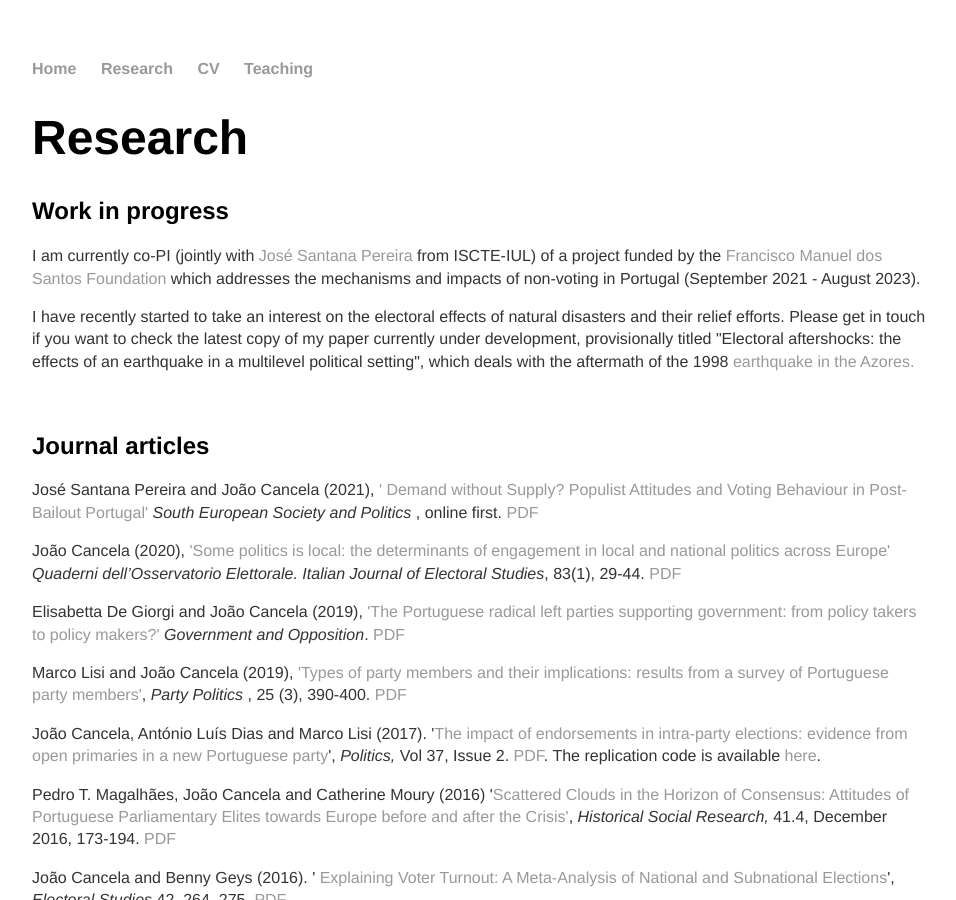
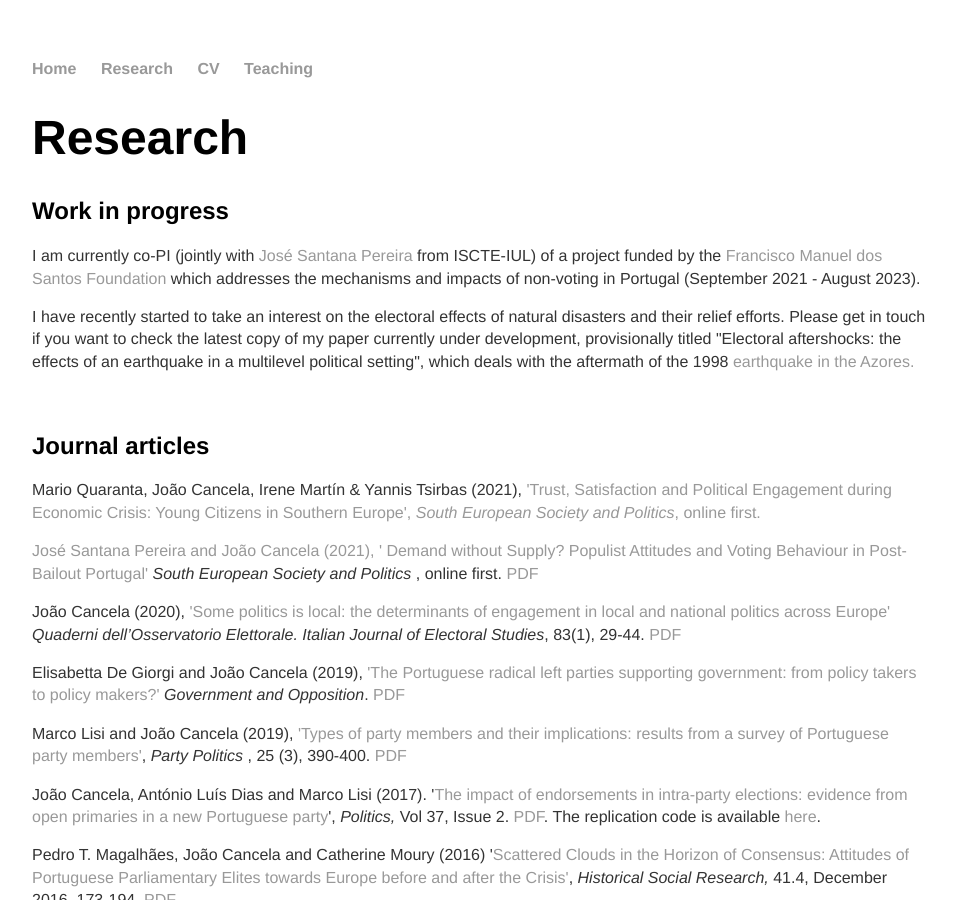
Before and after one commit to joaocancela/joaocancela.github.io, a Jekyll site: the page built from research/index.html, in a window 1280 px wide and 900 px high. Shown: the whole window, without its empty margins (160-1116 px from the left). Built offline with Jekyll 4.4.1, drawn with Linux system fonts in a browser that asks for light colours.

Commit message:
Update index.html

```diff
--- a/research/index.html
+++ b/research/index.html
@@ -15,6 +15,13 @@ title: Research
 <p>&nbsp;</p>
 
 <h2>Journal articles</h2>
+
+<p>Mario Quaranta, João Cancela, Irene Martín & Yannis Tsirbas (2021), <a href =
+"https://www.tandfonline.com/eprint/CWX3IYGUXIDRXR5HX5NC/full?target=10.1080/13608746.2021.1991568"> 'Trust, Satisfaction and Political
+Engagement during Economic Crisis: Young Citizens in Southern Europe', <em>South European Society and Politics</em>, online first.
+
+
+
 <p>José Santana Pereira and Jo&atilde;o Cancela (2021), <a href = "https://doi.org/10.1080/13608746.2020.1864910"> ' Demand without Supply? Populist Attitudes and Voting Behaviour in Post-Bailout Portugal' </a> <em>South European Society and Politics </em>, online first. <a href={{ site.baseurl }}/pdf/santanapereira_cancela_2021_supplywithoutdemand.pdf>PDF</a></p>
 
 
```
